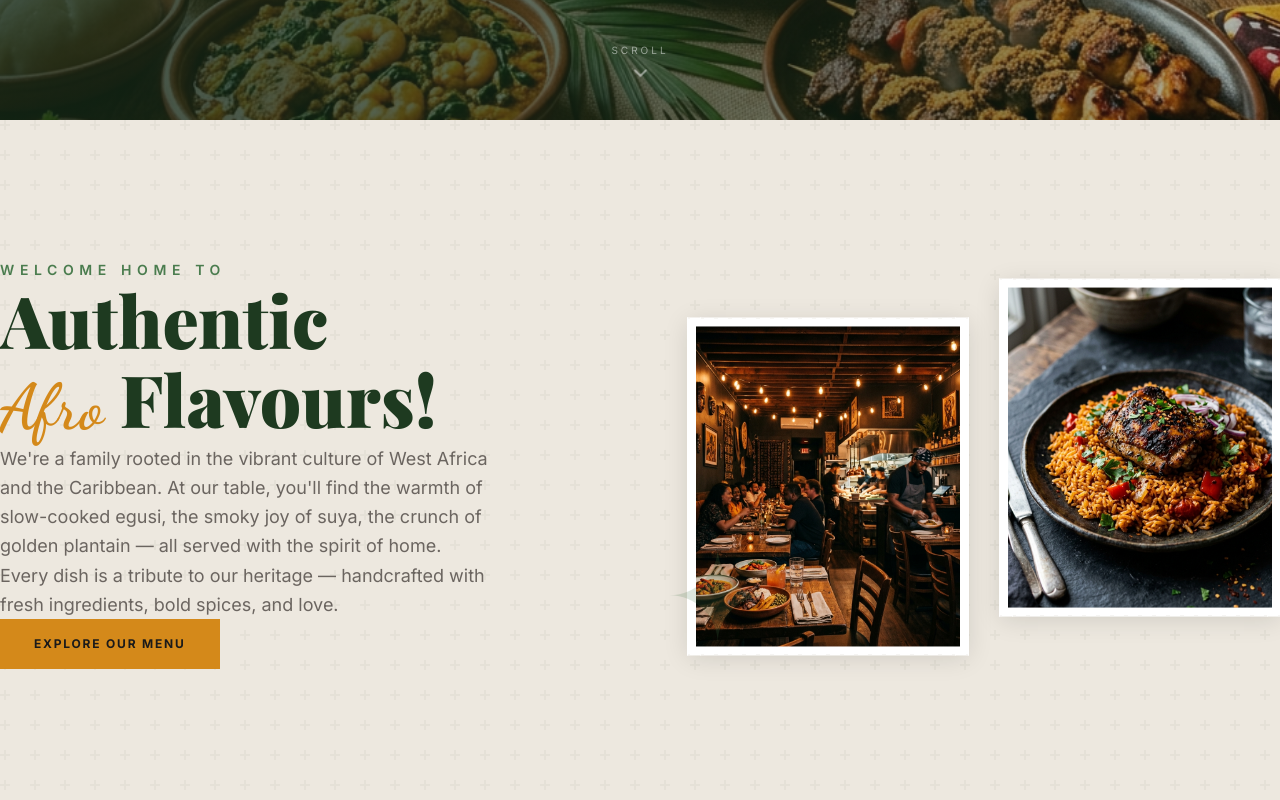
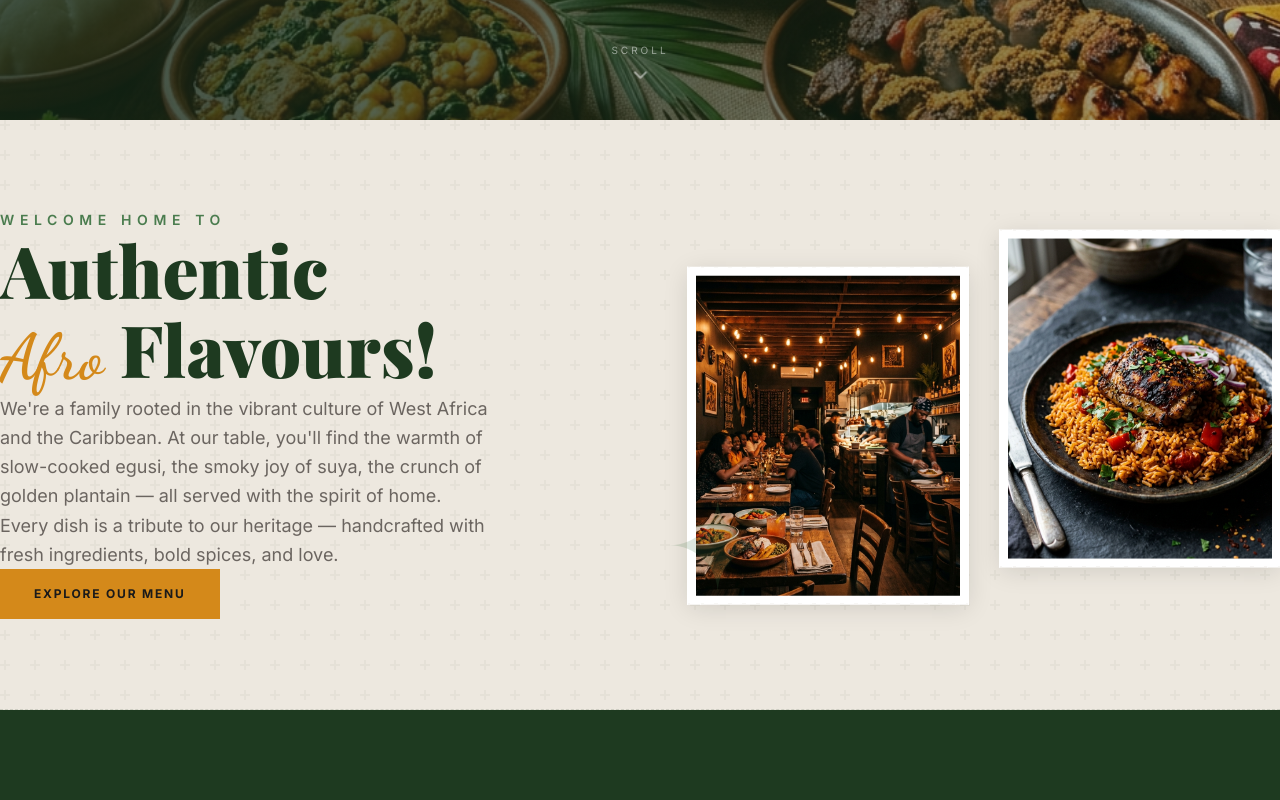
Before and after one commit to Whitekid123/fusionafro, a React (Vite) app: page / in a window 1280 px wide. Shown: the part 680-1480 px from the top of the page. Built offline with nearby package versions, Linux system fonts and the light colour scheme; a web font is replaced by a local one.

Commit message:
style: reduce vertical padding of sections further and fix desktop testimonial quote overflow

```diff
--- a/src/components/Testimonials.tsx
+++ b/src/components/Testimonials.tsx
@@ -38,7 +38,7 @@ export default function Testimonials() {
           What Our Guests Say
         </motion.p>
 
-        <div className="relative min-h-[220px] md:min-h-[260px]">
+        <div className="relative overflow-hidden flex items-center justify-center">
           <AnimatePresence mode="wait">
             <motion.div
               key={index}
@@ -46,9 +46,9 @@ export default function Testimonials() {
               animate={{ opacity: 1, y: 0 }}
               exit={{ opacity: 0, y: -20 }}
               transition={{ duration: 0.8, ease: [0.16, 1, 0.3, 1] }}
-              className="absolute inset-0 flex flex-col items-center justify-center gap-8"
+              className="flex flex-col items-center justify-center gap-8 py-6 w-full"
             >
-              <p className="font-heading text-xl md:text-2xl lg:text-3xl leading-relaxed text-forest italic font-normal px-4"
+              <p className="font-heading text-xl md:text-2xl lg:text-3xl leading-relaxed text-forest italic font-normal px-6 max-w-3xl mx-auto"
                  style={{ color: 'var(--color-forest)' }}>
                 &ldquo;{testimonials[index].text}&rdquo;
               </p>
--- a/src/index.css
+++ b/src/index.css
@@ -287,13 +287,13 @@ h1, h2, h3, h4, h5, h6 {
 
 /* ── Force Spacious Section Padding ── */
 main > section:not(#home) {
-  padding-top: 100px !important;
-  padding-bottom: 100px !important;
+  padding-top: 60px !important;
+  padding-bottom: 60px !important;
 }
 
 @media (min-width: 768px) {
   main > section:not(#home) {
-    padding-top: 140px !important;
-    padding-bottom: 140px !important;
+    padding-top: 90px !important;
+    padding-bottom: 90px !important;
   }
 }
```
